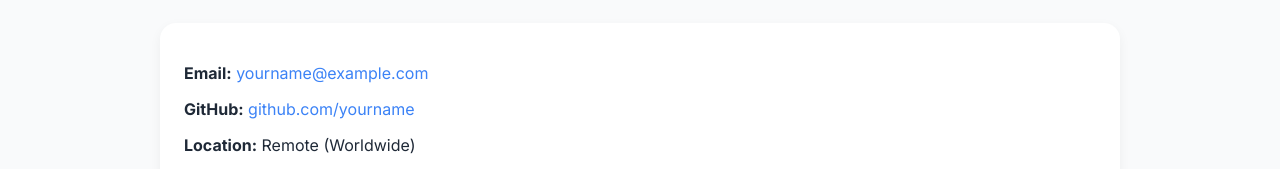
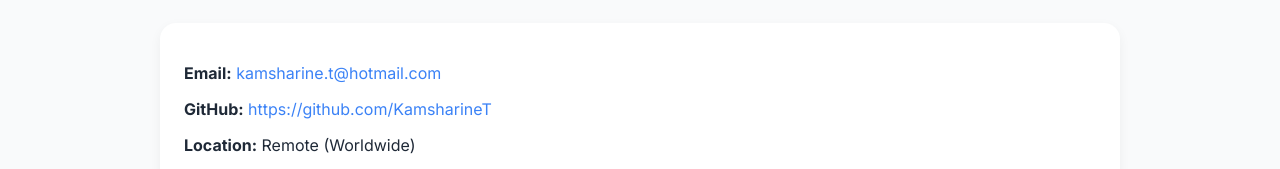
Before and after one commit to KamsharineT/kamsharinet.github.io, a plain HTML site: page index.html in a window 1280 px wide. Shown: the part 1681-1850 px from the top of the page. Drawn offline with Linux system fonts and the light colour scheme.

Commit message:
Update index.html

```diff
--- a/index.html
+++ b/index.html
@@ -146,8 +146,8 @@
     <section>
       <h2>Contact Me</h2>
       <div class="card">
-        <p><strong>Email:</strong> <a href="kamsharine.t@hotmail.com">yourname@example.com</a></p>
-        <p><strong>GitHub:</strong> <a href="https://github.com/KamsharineT" target="_blank">github.com/yourname</a></p>
+        <p><strong>Email:</strong> <a href="kamsharine.t@hotmail.com">kamsharine.t@hotmail.com</a></p>
+        <p><strong>GitHub:</strong> <a href="https://github.com/KamsharineT" target="_blank">https://github.com/KamsharineT</a></p>
         <p><strong>Location:</strong> Remote (Worldwide)</p>
         <p><em>💬 DM me or email me to discuss your project. Limited to 1–2 new clients/month to ensure high quality.</em></p>
       </div>
```
